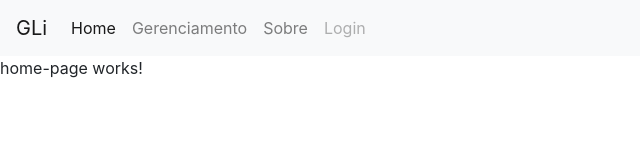
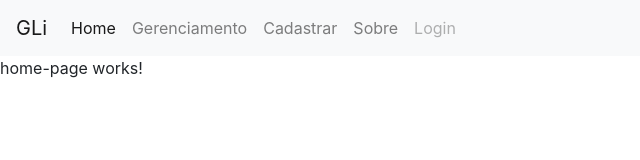
Before and after one commit to thebinario/GerenciamentoProjeto-Angular, an Angular app: page / in a window 1280 px wide. Shown: the top 160 px of the page, without its empty margins (0-640 px from the left). Built offline with nearby package versions, Linux system fonts and the light colour scheme.

Commit message:
[frontend] nova rota e modulos adicionados
Signed-off-by: thebinario <abimaelfrrr@gmail.com>

```diff
--- a/src/app/app.component.html
+++ b/src/app/app.component.html
@@ -12,6 +12,9 @@
                 <a class="nav-link" href="/projetos">Gerenciamento</a>
             </li>
             <li class="nav-item">
+                <a class="nav-link" href="/cadastrar">Cadastrar</a>
+            </li>
+            <li class="nav-item">
                 <a class="nav-link" href="#">Sobre</a>
             </li>
             <li class="nav-item">
--- a/src/app/app.module.ts
+++ b/src/app/app.module.ts
@@ -8,6 +8,7 @@
 import { ListarProjetosComponent } from './pages/listar-projetos/listar-projetos.component';
 import { AtualizarPageComponent } from './pages/atualizar-page/atualizar-page.component';
 import { HttpClientModule } from '@angular/common/http';
+import { FormsModule } from '@angular/forms';
 
 @NgModule({
   declarations: [
@@ -21,7 +22,8 @@
   imports: [
     BrowserModule,
     AppRoutingModule,
-    HttpClientModule
+    HttpClientModule,
+    FormsModule
   ],
   providers: [],
   bootstrap: [AppComponent]
```
